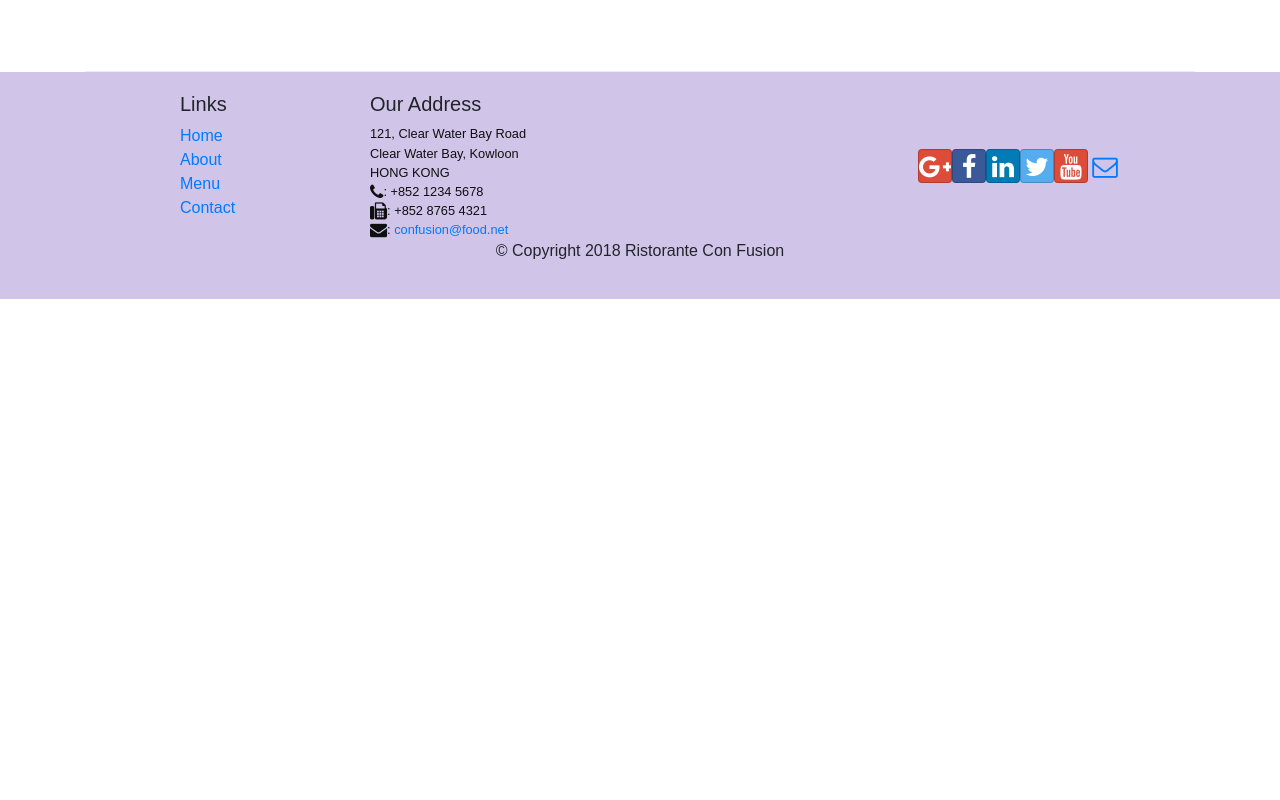
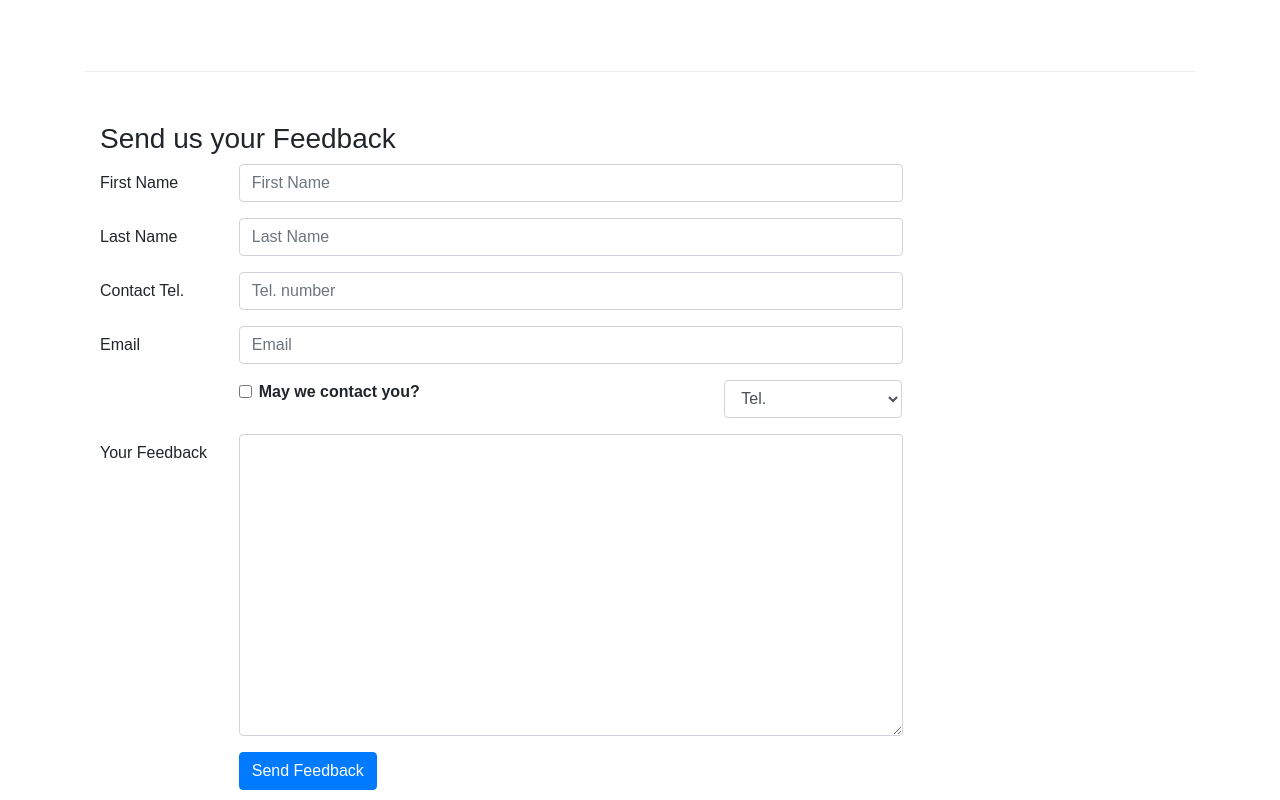
Before and after one commit to vanessapr/app-confusion, a React (Create React App) app: page /contactus in a window 1280 px wide. Shown: the part 800-1600 px from the top of the page. Before the commit the page ends 1099 px from the top, so only its background shows below. Built offline with nearby package versions, Linux system fonts and the light colour scheme.

Commit message:
Controlled Forms

```diff
--- /dev/null
+++ b/src/components/AboutComponent.js
@@ -0,0 +1,88 @@
+import React from 'react';
+import { Breadcrumb, BreadcrumbItem, Card, CardBody, CardHeader, Media } from 'reactstrap';
+import { Link } from 'react-router-dom';
+
+function RenderLeader({ leader }) {
+  return (
+    <Media tag="li">
+      <Media left middle>
+        <img width={64} height={64} src={leader.image} alt={leader.name} />
+      </Media>
+      <Media body className="ml-5">
+        <Media heading>{leader.name}</Media>
+        <p>{leader.designation}</p>
+        <p>{leader.description}</p>
+      </Media>
+    </Media>
+  );
+}
+
+function About(props) {
+
+  const leaders = props.leaders.map((leader) => <RenderLeader key={leader.id} leader={leader} />);
+
+  return (
+    <div className="container">
+      <div className="row">
+        <Breadcrumb>
+          <BreadcrumbItem><Link to="/home">Home</Link></BreadcrumbItem>
+          <BreadcrumbItem active>About Us</BreadcrumbItem>
+        </Breadcrumb>
+        <div className="col-12">
+          <h3>About Us</h3>
+          <hr />
+        </div>
+      </div>
+      <div className="row row-content">
+        <div className="col-12 col-md-6">
+          <h2>Our History</h2>
+          <p>Started in 2010, Ristorante con Fusion quickly established itself as a culinary icon par excellence in Hong Kong. With its unique brand of world fusion cuisine that can be found nowhere else, it enjoys patronage from the A-list clientele in Hong Kong.  Featuring four of the best three-star Michelin chefs in the world, you never know what will arrive on your plate the next time you visit us.</p>
+          <p>The restaurant traces its humble beginnings to <em>The Frying Pan</em>, a successful chain started by our CEO, Mr. Peter Pan, that featured for the first time the world's best cuisines in a pan.</p>
+        </div>
+        <div className="col-12 col-md-5">
+          <Card>
+            <CardHeader className="bg-primary text-white">Facts At a Glance</CardHeader>
+            <CardBody>
+              <dl className="row p-1">
+                <dt className="col-6">Started</dt>
+                <dd className="col-6">3 Feb. 2013</dd>
+                <dt className="col-6">Major Stake Holder</dt>
+                <dd className="col-6">HK Fine Foods Inc.</dd>
+                <dt className="col-6">Last Year's Turnover</dt>
+                <dd className="col-6">$1,250,375</dd>
+                <dt className="col-6">Employees</dt>
+                <dd className="col-6">40</dd>
+              </dl>
+            </CardBody>
+          </Card>
+        </div>
+        <div className="col-12">
+          <Card>
+            <CardBody className="bg-faded">
+              <blockquote className="blockquote">
+                <p className="mb-0">You better cut the pizza in four pieces because
+                                    I'm not hungry enough to eat six.</p>
+                <footer className="blockquote-footer">Yogi Berra,
+                                <cite title="Source Title">The Wit and Wisdom of Yogi Berra,
+                                    P. Pepe, Diversion Books, 2014</cite>
+                </footer>
+              </blockquote>
+            </CardBody>
+          </Card>
+        </div>
+      </div>
+      <div className="row row-content">
+        <div className="col-12">
+          <h2>Corporate Leadership</h2>
+        </div>
+        <div className="col-12">
+          <Media list>
+            {leaders}
+          </Media>
+        </div>
+      </div>
+    </div>
+  );
+}
+
+export default About;
--- a/src/components/ContactComponent.js
+++ b/src/components/ContactComponent.js
@@ -1,8 +1,41 @@
-import React from 'react';
-import { Breadcrumb,BreadcrumbItem } from 'reactstrap';
+import React, { Component } from 'react';
+import { Breadcrumb, BreadcrumbItem, Button, Form, FormGroup, Label, Input, Col } from 'reactstrap';
 import { Link } from 'react-router-dom';
 
-function Contact(props) {
+class Contact extends Component {
+  constructor(props) {
+    super(props);
+    this.state = {
+      firstname: '',
+      lastname: '',
+      telnum: '',
+      email: '',
+      agree: false,
+      contactType: 'Tel.',
+      message: ''
+    };
+
+    this.handleInputChange = this.handleInputChange.bind(this);
+    this.handleSubmit = this.handleSubmit.bind(this);
+  }
+
+  handleInputChange(event) {
+    const target = event.target;
+    const value = target.type === 'checkbox' ? target.checked : target.value;
+    const name = target.name;
+
+    this.setState({
+      [name]: value
+    });
+  }
+
+  handleSubmit(event) {
+    console.log('Current State is: ' + JSON.stringify(this.state));
+    alert('Current State is: ' + JSON.stringify(this.state));
+    event.preventDefault();
+  }
+
+  render() {
     return (
       <div className="container">
         <div className="row">
@@ -41,8 +74,91 @@
             </div>
           </div>
         </div>
+        <div className="row row-content">
+          <div className="col-12">
+            <h3>Send us your Feedback</h3>
+          </div>
+          <div className="col-12 col-md-9">
+            <Form onSubmit={this.handleSubmit}>
+              <FormGroup row>
+                <Label htmlFor="firstname" md={2}>First Name</Label>
+                <Col md={10}>
+                  <Input type="text" id="firstname" name="firstname"
+                    placeholder="First Name"
+                    value={this.state.firstname}
+                    onChange={this.handleInputChange} />
+                </Col>
+              </FormGroup>
+              <FormGroup row>
+                <Label htmlFor="lastname" md={2}>Last Name</Label>
+                <Col md={10}>
+                  <Input type="text" id="lastname" name="lastname"
+                    placeholder="Last Name"
+                    value={this.state.lastname}
+                    onChange={this.handleInputChange} />
+                </Col>
+              </FormGroup>
+              <FormGroup row>
+                <Label htmlFor="telnum" md={2}>Contact Tel.</Label>
+                <Col md={10}>
+                  <Input type="tel" id="telnum" name="telnum"
+                    placeholder="Tel. number"
+                    value={this.state.telnum}
+                    onChange={this.handleInputChange} />
+                </Col>
+              </FormGroup>
+              <FormGroup row>
+                <Label htmlFor="email" md={2}>Email</Label>
+                <Col md={10}>
+                  <Input type="email" id="email" name="email"
+                    placeholder="Email"
+                    value={this.state.email}
+                    onChange={this.handleInputChange} />
+                </Col>
+              </FormGroup>
+              <FormGroup row>
+                <Col md={{ size: 6, offset: 2 }}>
+                  <FormGroup check>
+                    <Label check>
+                      <Input type="checkbox"
+                        name="agree"
+                        checked={this.state.agree}
+                        onChange={this.handleInputChange} /> {' '}
+                      <strong>May we contact you?</strong>
+                    </Label>
+                  </FormGroup>
+                </Col>
+                <Col md={{ size: 3, offset: 1 }}>
+                  <Input type="select" name="contactType"
+                    value={this.state.contactType}
+                    onChange={this.handleInputChange}>
+                    <option>Tel.</option>
+                    <option>Email</option>
+                  </Input>
+                </Col>
+              </FormGroup>
+              <FormGroup row>
+                <Label htmlFor="message" md={2}>Your Feedback</Label>
+                <Col md={10}>
+                  <Input type="textarea" id="message" name="message"
+                    rows="12"
+                    value={this.state.message}
+                    onChange={this.handleInputChange}></Input>
+                </Col>
+              </FormGroup>
+              <FormGroup row>
+                <Col md={{ size: 10, offset: 2 }}>
+                  <Button type="submit" color="primary">
+                    Send Feedback
+                                    </Button>
+                </Col>
+              </FormGroup>
+            </Form>
+          </div>
+        </div>
       </div>
     );
   }
+}
 
 export default Contact;
--- a/src/components/MainComponent.js
+++ b/src/components/MainComponent.js
@@ -2,6 +2,7 @@
 import { Switch, Route, Redirect } from 'react-router-dom';
 import Home from './HomeComponent';
 import Contact from './ContactComponent';
+import About from './AboutComponent';
 import Menu from './MenuComponent';
 import Header from './HeaderComponent';
 import Footer from './FooterComponent';
@@ -44,6 +45,7 @@
           <Route exact path="/menu" component={() => <Menu dishes={this.state.dishes} /> } />
           <Route path="/menu/:dishId" component={DishWithId} />
           <Route exact path="/contactus" component={Contact} />
+          <Route exact path="/aboutus" component={() => <About leaders={this.state.leaders} />} />
           <Redirect to="/home" />
         </Switch>
         <Footer />
```
Lines whose indentation alone changed are shown as unchanged.
